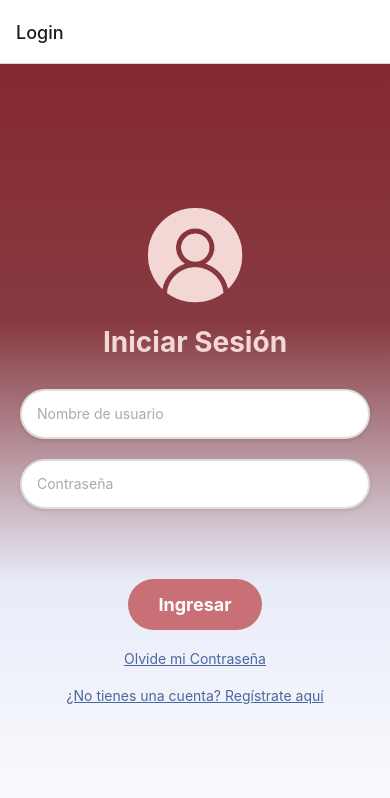
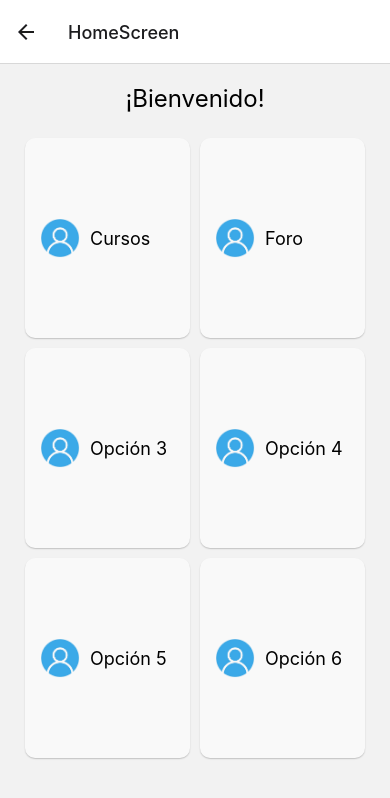
Before and after one commit to CaletHar21/AulaVirtual24, a React Native app in the folder AulaVirtualItca24/: screen /HomeScreen in a window 390 px wide. Shown: the top 798 px of the page. Built offline with nearby package versions, Linux system fonts and the light colour scheme.

Commit message:
Commit: Pantalla home agregada

```diff
--- a/AulaVirtualItca24/App.js
+++ b/AulaVirtualItca24/App.js
@@ -7,6 +7,8 @@ import Cursos from './frontend/src/alumno/Cursos';
 import MaterialEstudioJava from './frontend/src/alumno/MaterialEstudioJava';
 import MaterialEstudioReactNative from './frontend/src/alumno/MaterialEstudioReactNative';
 import MaterialEstudioUXUI from './frontend/src/alumno/MaterialEstudioUXUI';
+import Home from './frontend/src/alumno/Home';
+import ForumsScreen from './frontend/src/alumno/ForumsScreen';
 
 
 
@@ -19,9 +21,12 @@ const App = () => {
         <Stack.Screen name="Login" component={Login} />
         <Stack.Screen name="Cursos" component={Cursos} />
         <Stack.Screen name="Registro" component={Registro} />
+        <Stack.Screen name="HomeScreen" component={Home}/>
         <Stack.Screen name="MaterialEstudioJava" component={MaterialEstudioJava} />
         <Stack.Screen name="MaterialEstudioReactNative" component={MaterialEstudioReactNative} />
         <Stack.Screen name="MaterialEstudioUXUI" component={MaterialEstudioUXUI} />
+        <Stack.Screen name="Foro" component={ForumsScreen} />
+
       </Stack.Navigator>
     </NavigationContainer>
   );
--- a/AulaVirtualItca24/frontend/src/alumno/ForumsScreen.js
+++ b/AulaVirtualItca24/frontend/src/alumno/ForumsScreen.js
@@ -1,5 +1,6 @@
 import React, { useState } from 'react';
 import { View, Text, TouchableOpacity, StyleSheet, ScrollView, TextInput, Button } from 'react-native';
+import { LinearGradient } from 'expo-linear-gradient';
 
 const ForumsScreen = ({ navigation }) => {
     const [forums, setForums] = useState([
--- /dev/null
+++ b/AulaVirtualItca24/frontend/src/alumno/Home.js
@@ -0,0 +1,90 @@
+import React from 'react';
+import { View, Text, StyleSheet, Image, TouchableOpacity, FlatList } from 'react-native';
+import { useNavigation } from '@react-navigation/native';
+
+const options = [
+  { id: 1, title: 'Cursos', img: require('../../../assets/LoginLogo.png') },
+  { id: 2, title: 'Foro', img: require('../../../assets/LoginLogo.png') },
+  { id: 3, title: 'Opción 3', img: require('../../../assets/LoginLogo.png') },
+  { id: 4, title: 'Opción 4', img: require('../../../assets/LoginLogo.png') },
+  { id: 5, title: 'Opción 5', img: require('../../../assets/LoginLogo.png') },
+  { id: 6, title: 'Opción 6', img: require('../../../assets/LoginLogo.png') },
+];
+
+const Home = () => {
+  const navigation = useNavigation();
+
+  const renderOption = ({ item }) => (
+    <TouchableOpacity
+      style={styles.option}
+      onPress={() => {
+        if (item.title === 'Cursos') {
+          navigation.navigate('Cursos'); // Navega a la pantalla de Cursos
+        }
+        if(item.title==='Foro'){
+            navigation.navigate('Foro');
+        }
+      }}
+    >
+      <Image source={item.img} style={styles.image} />
+      <Text style={styles.optionText}>{item.title}</Text>
+    </TouchableOpacity>
+  );
+
+  return (
+    <View style={styles.container}>
+      <Text style={styles.welcome}>¡Bienvenido!</Text>
+      <FlatList
+        data={options}
+        renderItem={renderOption}
+        keyExtractor={item => item.id.toString()}
+        numColumns={2}
+        columnWrapperStyle={styles.row}
+      />
+    </View>
+  );
+};
+
+const styles = StyleSheet.create({
+  container: {
+    flex: 1,
+    padding: 20,
+    justifyContent: 'flex-start',
+  },
+  welcome: {
+    fontSize: 24,
+    marginBottom: 20,
+    textAlign: 'center',
+  },
+  row: {
+    justifyContent: 'space-between',
+  },
+  option: {
+    flex: 1,
+    flexDirection: 'row',
+    alignItems: 'center',
+    padding: 15,
+    margin: 5,
+    backgroundColor: '#f9f9f9',
+    borderRadius: 10,
+    shadowColor: '#000',
+    height: 200,
+    shadowOffset: {
+      width: 0,
+      height: 1,
+    },
+    shadowOpacity: 0.2,
+    shadowRadius: 1.41,
+    elevation: 2,
+  },
+  image: {
+    width: 40,
+    height: 40,
+    marginRight: 10,
+  },
+  optionText: {
+    fontSize: 18,
+  },
+});
+
+export default Home;
--- a/AulaVirtualItca24/frontend/src/alumno/Login.js
+++ b/AulaVirtualItca24/frontend/src/alumno/Login.js
@@ -17,7 +17,7 @@ const Login = () => {
     // Verificar credenciales
     if (user && user.username === username && user.password === password) {
       console.log("Inicio de sesión exitoso");
-      navigation.navigate('Cursos'); // Navegar a la pantalla de Cursos
+      navigation.navigate('HomeScreen'); // Navegar a la pantalla de Cursos
     } else {
       console.log("Usuario o contraseña incorrectos");
       // Aquí podrías mostrar un mensaje de error al usuario
--- a/AulaVirtualItca24/package.json
+++ b/AulaVirtualItca24/package.json
@@ -14,9 +14,12 @@
     "@react-native-community/masked-view": "^0.1.11",
     "@react-navigation/native": "^6.1.18",
     "@react-navigation/stack": "^6.4.1",
+    "axios": "^1.7.7",
     "expo": "~51.0.28",
     "expo-linear-gradient": "~13.0.2",
     "expo-status-bar": "~1.12.1",
+    "express": "^4.21.0",
+    "mongoose": "^8.7.0",
     "react": "18.2.0",
     "react-dom": "18.2.0",
     "react-native": "0.74.5",
@@ -24,6 +27,7 @@
     "react-native-reanimated": "^3.15.3",
     "react-native-safe-area-context": "^4.11.0",
     "react-native-screens": "^3.34.0",
+    "react-native-svg": "^15.7.1",
     "react-native-web": "~0.19.10"
   },
   "devDependencies": {
```
Also changed, not shown: 1 other file (tests, documents, lock files or other folders).
